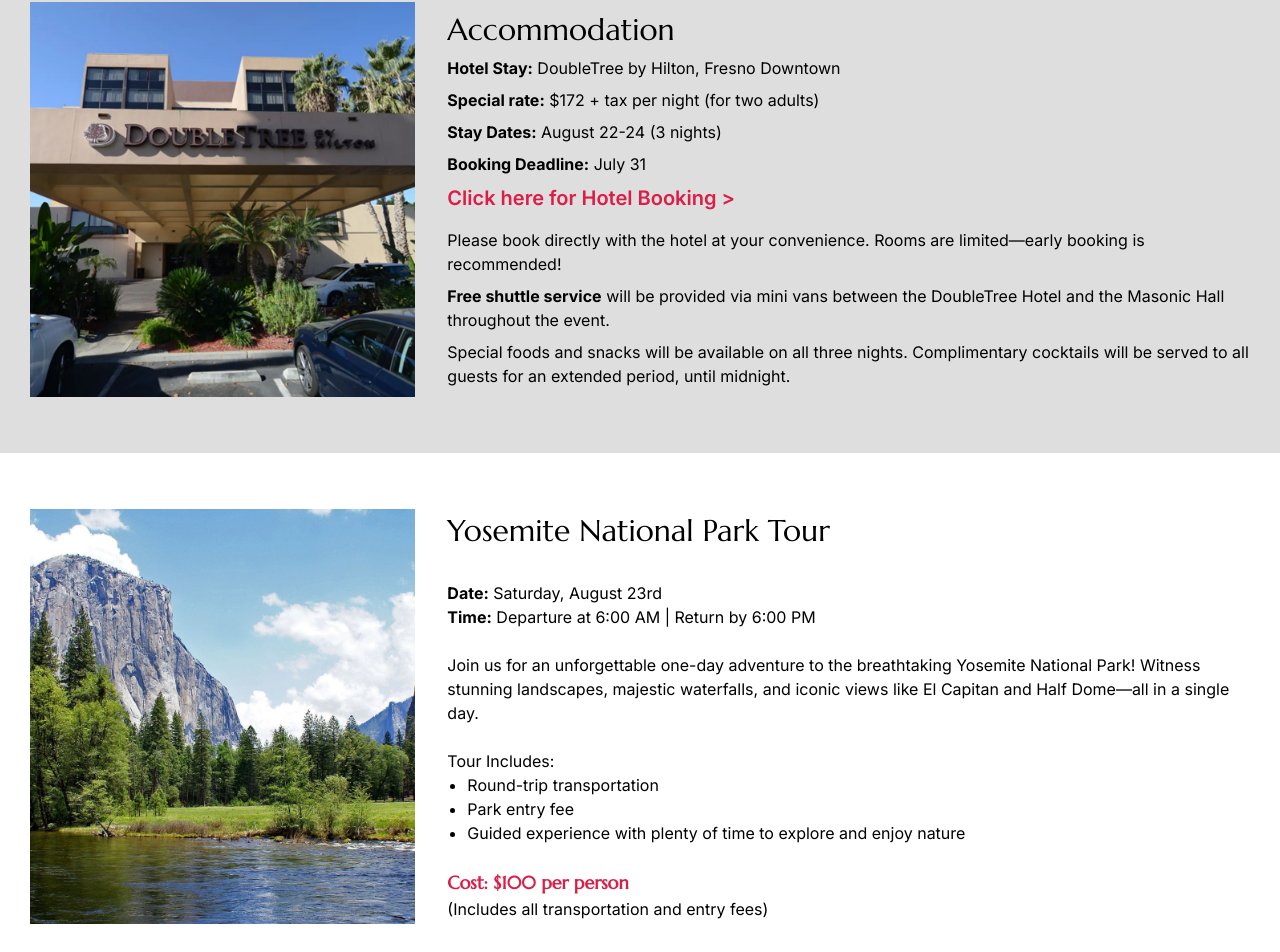
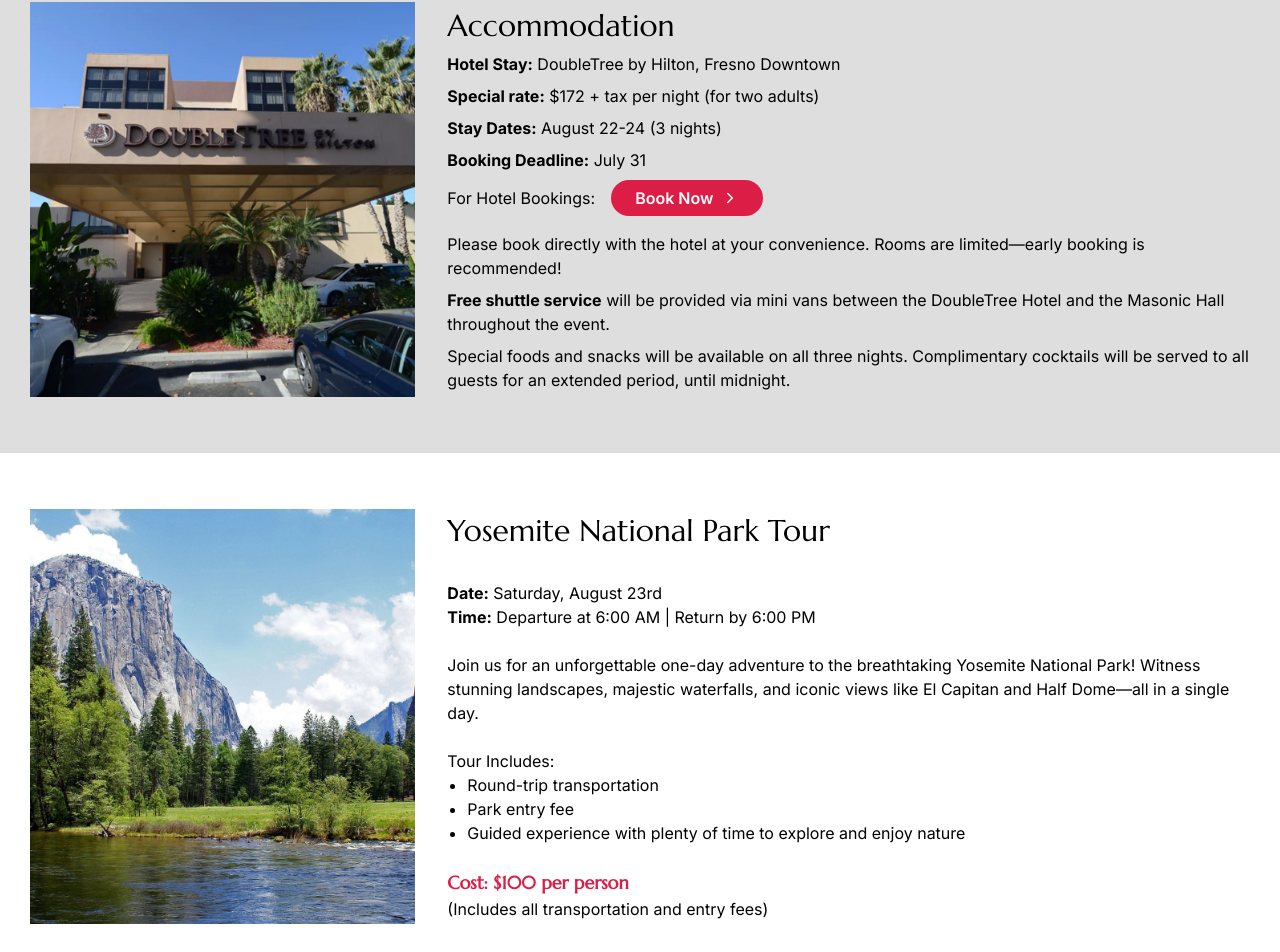
Before and after one commit to employeebhavya/atma-national-convention, a Next.js app: page / in a window 1280 px wide. Shown: the part 4219-5171 px from the top of the page. Built offline with nearby package versions, Linux system fonts and the light colour scheme.

Commit message:
added booking button

```diff
--- a/src/components/Accommodation.jsx
+++ b/src/components/Accommodation.jsx
@@ -29,15 +29,35 @@
           <p>
             <strong>Booking Deadline:</strong> July 31
           </p>
+          <p className="flex items-center gap-4">
+            For Hotel Bookings:
             <Link
               href={
                 "https://www.hilton.com/en/hotels/fatccdt-doubletree-fresno-convention-center/?msockid=0cdde5f7717369d014b7f3fc708168a9"
               }
               target="_blank"
-            className="text-[#dc1d46] text-xl font-semibold hover:text-gray-800"
+              className="bg-[#dc1d46] text-base text-white px-6 py-1.5 rounded-full font-semibold hover:bg-gray-800 transition-all duration-300 cursor-pointer flex items-center justify-center"
             >
-            {`Click here for Hotel Booking >`}
+              Book Now
+              <span className="ml-2">
+                <svg
+                  width={18}
+                  height={18}
+                  viewBox="0 0 24 24"
+                  fill="none"
+                  xmlns="http://www.w3.org/2000/svg"
+                >
+                  <path
+                    d="M9 18L15 12L9 6"
+                    stroke={"white"}
+                    strokeWidth="2"
+                    strokeLinecap="round"
+                    strokeLinejoin="round"
+                  />
+                </svg>
+              </span>
             </Link>
+          </p>
           <p className="mt-2">
             Please book directly with the hotel at your convenience. Rooms are
             limited—early booking is recommended!
```
Lines whose indentation alone changed are shown as unchanged.
